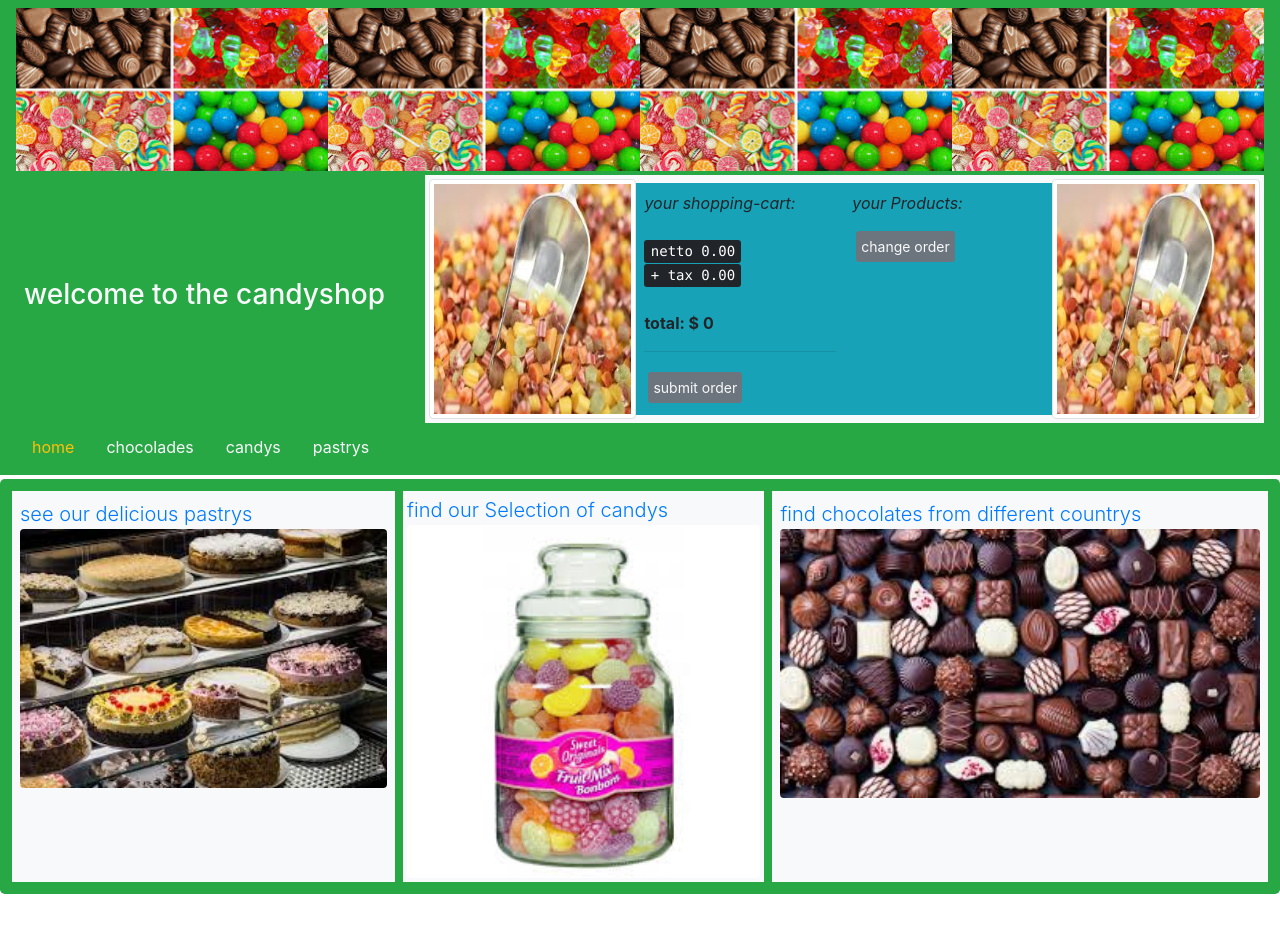
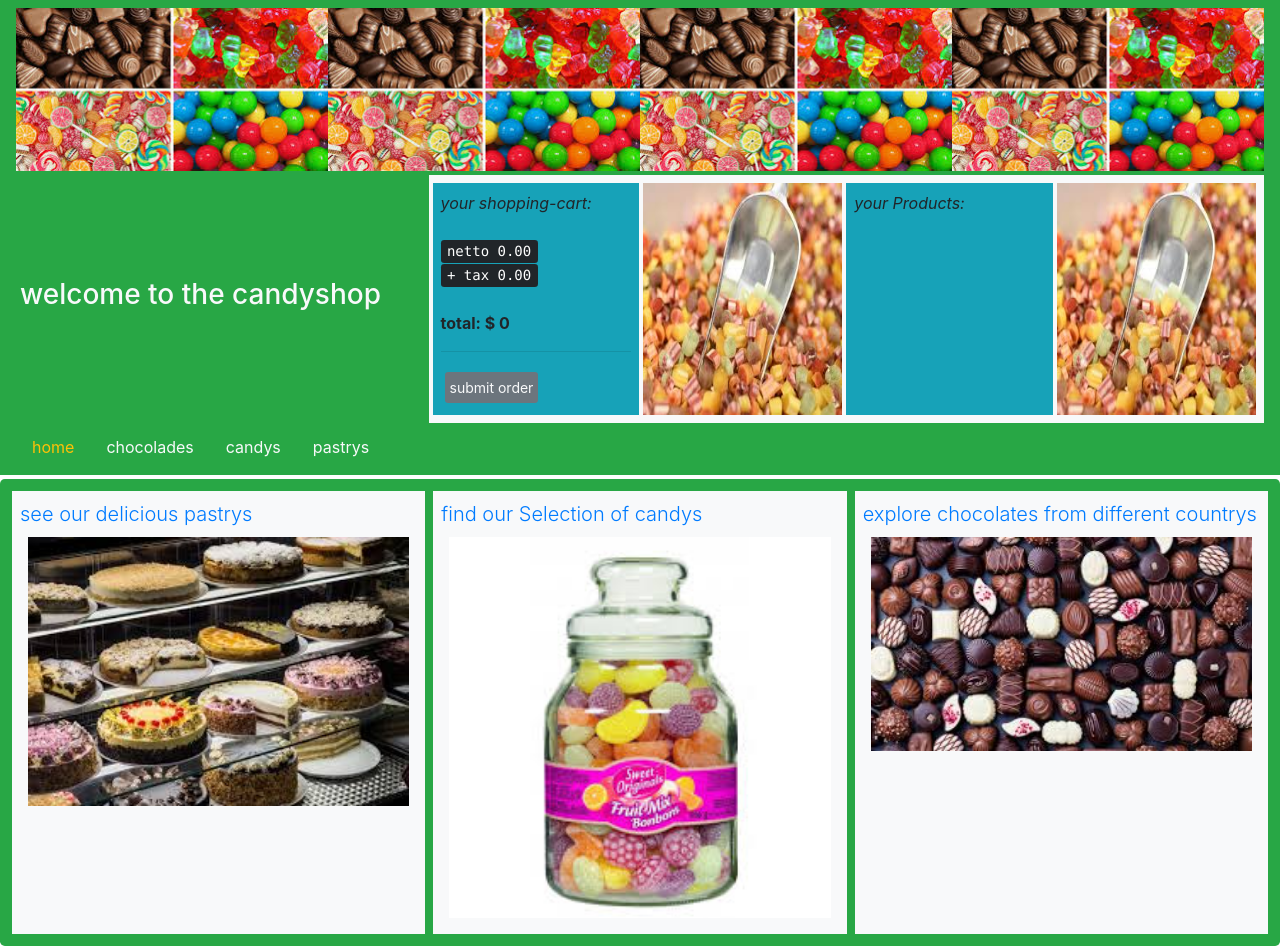
Before and after one commit to jensso/candyshop, a React (Create React App) app: page /start in a window 1280 px wide. Before the commit the page ends 898 px from the top, so only its background shows below. Built offline with nearby package versions, Linux system fonts and the light colour scheme.

Commit message:
redirect added, style optimized

```diff
--- a/src/components/App.js
+++ b/src/components/App.js
@@ -1,18 +1,17 @@
 import React from 'react';
 // import './App.css';
-import { BrowserRouter, NavLink, Route, Redirect, Switch } from 'react-router-dom';
+import { BrowserRouter, NavLink, Route, Switch } from 'react-router-dom';
 import { Candys } from './Candys.js';
 import { Chocolades } from './Chocolades.js';
 import { Pastrys } from './Pastrys.js';
 import { Home } from './Home.js';
 import { NavBasketRX } from './NavBasket.js';
 import { SubmitAreaRX } from './SubmitArea.js';
+// import { RemoveOrderRX } from './RemoveOrder.js';
 // import {ShoppingCartRX} from './ShoppingCart.js';
 // import {ShoppingBasketRX} from './ShoppingBasket.js'
 import {connect} from 'react-redux';
-
 import {mapStateToProps, mapDispatchToProps} from './ProductFooter.js';
-
 import { MoreInfo } from './MoreInfo.js';
 
 class App extends React.Component {
@@ -21,13 +20,14 @@ class App extends React.Component {
     return (
       <BrowserRouter>
         <>
-        <Route path='/' render={()=> <NavBasketRX />}/>
+        {!this.props.submitted && <Route path='/' render={()=> <NavBasketRX />}/>}
         {!this.props.submitted && <Route exact path='/' render={()=> <NavLink className="display-1 text-center m-2 nav-link text-success" to='/start'>go to sweets</NavLink>}/>}
         {this.props.submitted && <SubmitAreaRX />}
+
         <Route path='/start' render={()=> <Home />}/>
 
         <Switch>
-          <Route path='/more' render={()=> <MoreInfo />}/>
+          <Route path='/products/more' render={()=> <MoreInfo />}/>
           <Route path='/candys' render={()=> <Candys />}/>
           <Route path='/chocolades' render={()=> <Chocolades />}/>
           <Route path='/pastrys' render={()=> <Pastrys />}/>
--- a/src/components/CandyProducts.js
+++ b/src/components/CandyProducts.js
@@ -11,8 +11,10 @@ class CandyProducts extends React.Component {
     return (
     <div className="container-fluid d-flex justify-content-around"  key={index}>
       <div className="card m-1 p-1">
-        <img className="card-img-top img-rounded" src={obj.pic} alt="X"/>
-      <div className="bg-warning card-body">{obj.description}<hr /><br /><span>$ {obj.price.toFixed(2)}</span></div>
+        <img className="card-img-top img-fluid" src={obj.pic} style={{height: '200px'}} alt="X"/>
+        <h5 className="bg-warning m-0 p-2">{obj.type}</h5>
+        <div className="bg-warning card-body card-text">{obj.description}<hr /></div>
+        <span className="bg-warning text-right p-2"><b>$ {obj.price.toFixed(2)}</b></span>
         <input cat={obj.type} ident={index} type="number" min="0" onChange={this.props.changeInput} value={this.props['val'+index]} className="form-control mx-auto text-center bg-secondary text-light"></input>
         <button array="candy" ident={index} onClick={this.props.transmit} className="m-1 btn btn-success btn-sm">add to cart</button>
         <ProductFooterRX />
--- a/src/components/Home.js
+++ b/src/components/Home.js
@@ -8,13 +8,13 @@ export class Home extends React.Component {
   render() {
     return(
         <>
-        <div className="jumbotron d-flex bg-success p-2 my-1">
-          <NavLink className="m-1 p-2 nav-link lead bg-light" to="/pastrys/products">
-          see our delicious pastrys <img className="rounded" src={pastry} width="100%" alt="X"/></NavLink>
-          <NavLink className="m-1 p-1 nav-link lead bg-light" to="/candys/products">
-          find our Selection of candys<img className="rounded" src={candy} width="100%" alt="X"/></NavLink>
-          <NavLink className="m-1 p-2 nav-link lead bg-light" to="/chocolades/products">
-          find chocolates from different countrys<img className="rounded" src={choco} width="100%" alt="X"/></NavLink>
+        <div className="jumbotron d-flex bg-success p-2 my-1 mx-auto">
+          <NavLink className="col m-1 p-2 nav-link lead bg-light" to="/pastrys/products">
+          see our delicious pastrys<img className="p-2 rounded" src={pastry} width="100%" alt="X"/></NavLink>
+          <NavLink className="col m-1 p-2 nav-link lead bg-light" to="/candys/products">
+          find our Selection of candys<img className="p-2 rounded" src={candy} width="100%" alt="X"/></NavLink>
+          <NavLink className="col m-1 p-2 nav-link lead bg-light" to="/chocolades/products">
+          explore chocolates from different countrys<img className="p-2 rounded" src={choco} width="100%" alt="X"/></NavLink>
         </div>
         </>
     )
--- a/src/components/NavBasket.js
+++ b/src/components/NavBasket.js
@@ -13,16 +13,16 @@ class NavBasket extends React.Component {
   render() {
     return(
       <nav className="navbar bg-success">
-          <img src={candyshop} width="25%" alt="X"/>
-          <img src={candyshop} width="25%" alt="X"/>
-          <img src={candyshop} width="25%" alt="X"/>
-          <img src={candyshop} width="25%" alt="X"/>
-        <h3 className="title bg-success text-light p-2">welcome to the candyshop</h3>
+        <img src={candyshop} alt="X" width="25%"/>
+        <img src={candyshop} alt="X" width="25%"/>
+        <img src={candyshop} alt="X" width="25%"/>
+        <img src={candyshop} alt="X" width="25%"/>
+        <h3 className="title bg-success text-light p-1">welcome to the candyshop</h3>
         <section className="d-flex bg-light my-1 p-1">
-          <img className="p-1 img-thumbnail mx-auto" src={basket} alt="X" width="25%"/>
           <ShoppingCartRX />
+          <img className="p-1 img-fluid mx-auto" src={basket} alt="X" width="25%"/>
           <ShoppingBasketRX />
-          <img className="p-1 img-thumbnail mx-auto" src={basket} alt="X" width="25%"/>
+          <img className="p-1 img-fluid mx-auto" src={basket} alt="X" width="25%"/>
         </section>
         <span className="d-flex bg-success">
           <NavLink to='/'className="nav-link text-warning">home</NavLink>
--- a/src/components/PastryProducts.js
+++ b/src/components/PastryProducts.js
@@ -11,8 +11,10 @@ class PastryProducts extends React.Component {
     return (
     <div className="container-fluid d-flex justify-content-around"  key={index}>
       <div className="card m-1 p-1">
-        <img className="card-img-top img-rounded" src={obj.pic} alt="X"/>
-      <div className="bg-warning card-body">{obj.description}<hr /><br /><span>$ {obj.price.toFixed(2)}</span></div>
+        <img className="card-img-top img-fluid" src={obj.pic} style={{height: '200px'}} alt="X"/>
+        <h5 className="bg-warning m-0 p-2">{obj.type}</h5>
+        <div className="bg-warning card-body card-text">{obj.description}<hr /></div>
+        <span className="bg-warning text-right p-2"><b>$ {obj.price.toFixed(2)}</b></span>
         <input cat={obj.type} ident={index} type="number" min="0" onChange={this.props.changeInput} value={this.props['val'+index]} className="form-control mx-auto text-center bg-secondary text-light"></input>
         <button array="pastry" ident={index} onClick={this.props.transmit} className="m-1 btn btn-success btn-sm">add to cart</button>
         <ProductFooterRX />
--- a/src/components/ProductFooter.js
+++ b/src/components/ProductFooter.js
@@ -7,9 +7,9 @@ class ProductFooter extends React.Component {
 
   render() {
     return(
-      <div className="card-footer bg-warning">
-        <NavLink to='/more'className="text-light">
-        <button className="m-1 btn btn-info btn-sm">learn more</button>
+      <div className="card-footer mx-auto bg-warning">
+        <NavLink to='/products/more'className="text-light">
+        <button className="m-1 p-2 btn btn-info">learn more</button>
         </NavLink>
       </div>
     )
--- /dev/null
+++ b/src/components/RemoveOrder.js
@@ -0,0 +1,21 @@
+import React from 'react';
+import {connect} from 'react-redux';
+import {mapStateToProps, mapDispatchToProps} from './ProductFooter.js';
+
+
+class RemoveOrder extends React.Component {
+  render() {
+    return(
+      <div className="container bg-danger my-1 p-2">
+        <i>your Products:</i><br/>
+        <ul className="list-group text-right">
+        {this.props.basket.map((obj, index)=>{
+          return <li className="list-group-item bg-light" key={index}>{obj.amount}x {obj.type} for {obj.price.toFixed(2)}
+          <button>delete</button><button>change</button></li>
+        })}
+        </ul>
+      </div>
+    )
+  }
+}
+export const RemoveOrderRX = connect(mapStateToProps, mapDispatchToProps)(RemoveOrder);
--- a/src/components/ShoppingBasket.js
+++ b/src/components/ShoppingBasket.js
@@ -5,16 +5,18 @@ import {mapStateToProps, mapDispatchToProps} from './ProductFooter.js';
 class ShoppingBasket extends React.Component {
   render() {
     return(
+      <>
       <div className="container bg-info my-1 p-2">
         <i>your Products:</i><br/>
-        <ul className="text-right">
+        <ul className="list-group text-right">
         {this.props.basket.map((obj, index)=>{
-          return <li key={index}>{obj.amount}x {obj.type} for {obj.price.toFixed(2)}<br />
-          <i>={obj.sum.toFixed(2)}</i><hr /></li>
+          return <li className="list-group-item" key={index}>{obj.amount}x {obj.type} for {obj.price.toFixed(2)} <br />
+          <i>={obj.sum.toFixed(2)}</i>
+          </li>
         })}
         </ul>
-        <button onClick={this.props.remove} className="btn btn-sm bg-secondary text-light mx-1 p-1">change order</button>
       </div>
+      </>
     )
   }
 }
--- a/src/components/SubmitArea.js
+++ b/src/components/SubmitArea.js
@@ -1,13 +1,11 @@
 import React from 'react';
-import { Route } from 'react-router-dom';
 import {connect} from 'react-redux';
 import {mapStateToProps, mapDispatchToProps} from './ProductFooter.js';
-import {submit} from '.././redux.js';
 
 class SubmitArea extends React.Component {
   componentDidMount() {
-
-  }
+    setTimeout(()=>{this.props.redir()},5000);
+    }
 
   render() {
       return (
--- a/src/redux.js
+++ b/src/redux.js
@@ -73,7 +73,6 @@ const reducer = (state=initialState, action)=> {
           copyOfState.total = copyOfState.basket.reduce((total, order)=> {return total+order.sum},0).toFixed(2);
           copyOfState.val[action.targetID] = 0;
           return copyOfState;
-
         }
         if (arr === 'pastry') {
           copyOfState.newOrder = products.pastry[action.targetID];
@@ -89,18 +88,20 @@ const reducer = (state=initialState, action)=> {
       return copyOfState;
     }
   }
+  break;
 
       case 'RMV' :
       return copyOfState;
 
       case 'SUBMIT':
-      copyOfState.submitted = !copyOfState.submitted;
+      copyOfState.submitted = true;
+      return copyOfState;
+
+      case 'REDIR':
       copyOfState.newOrder= {};
       copyOfState.basket = [];
       copyOfState.total = 0;
-      return copyOfState;
-
-      case 'REDIR':
+      copyOfState.submitted = false;
       return copyOfState;
 
       default:
```
Also changed, not shown: src/components/ChocoProducts.js (+5 -2 lines), src/components/MoreInfo.js (+6 -3 lines).
